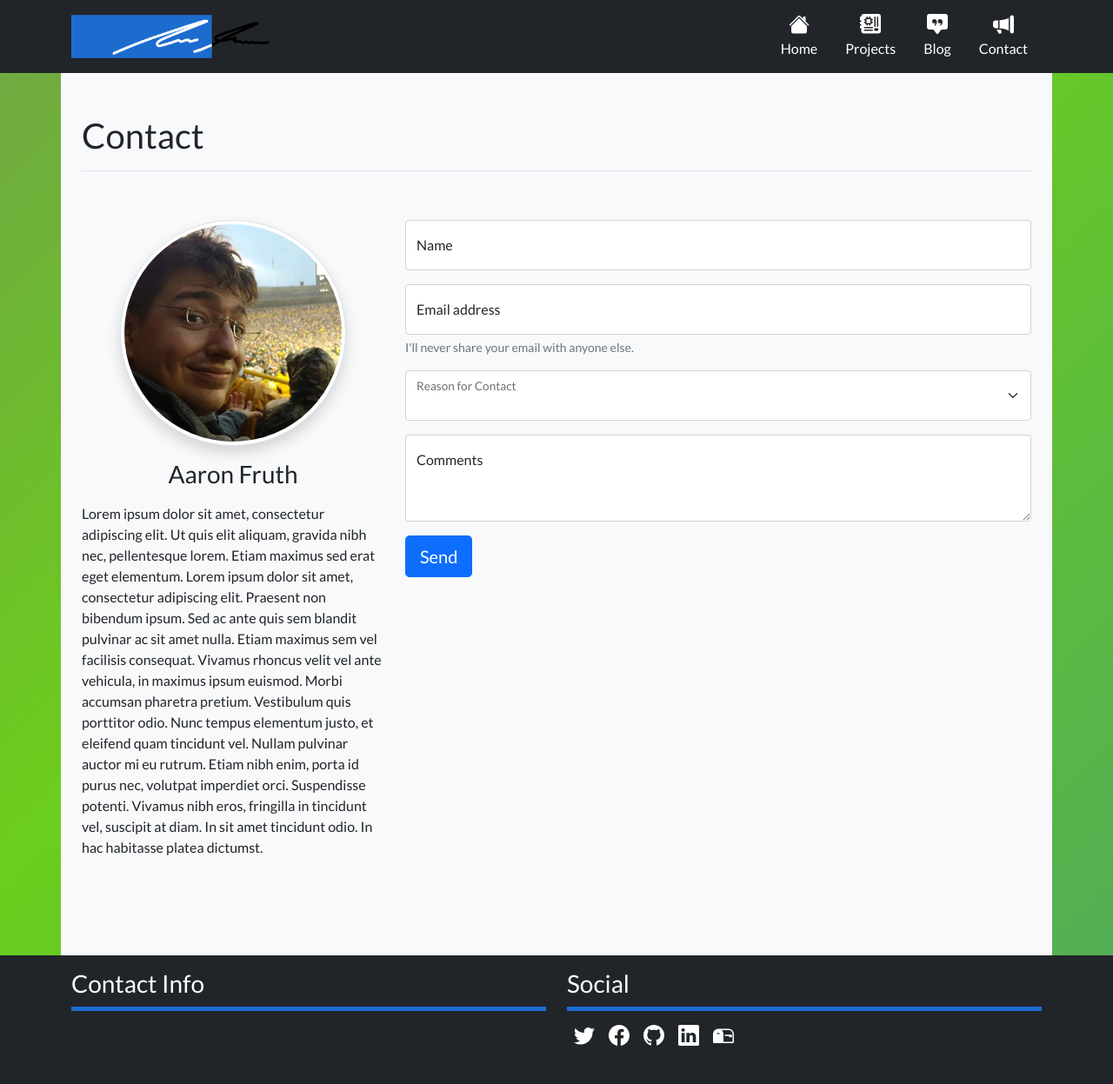
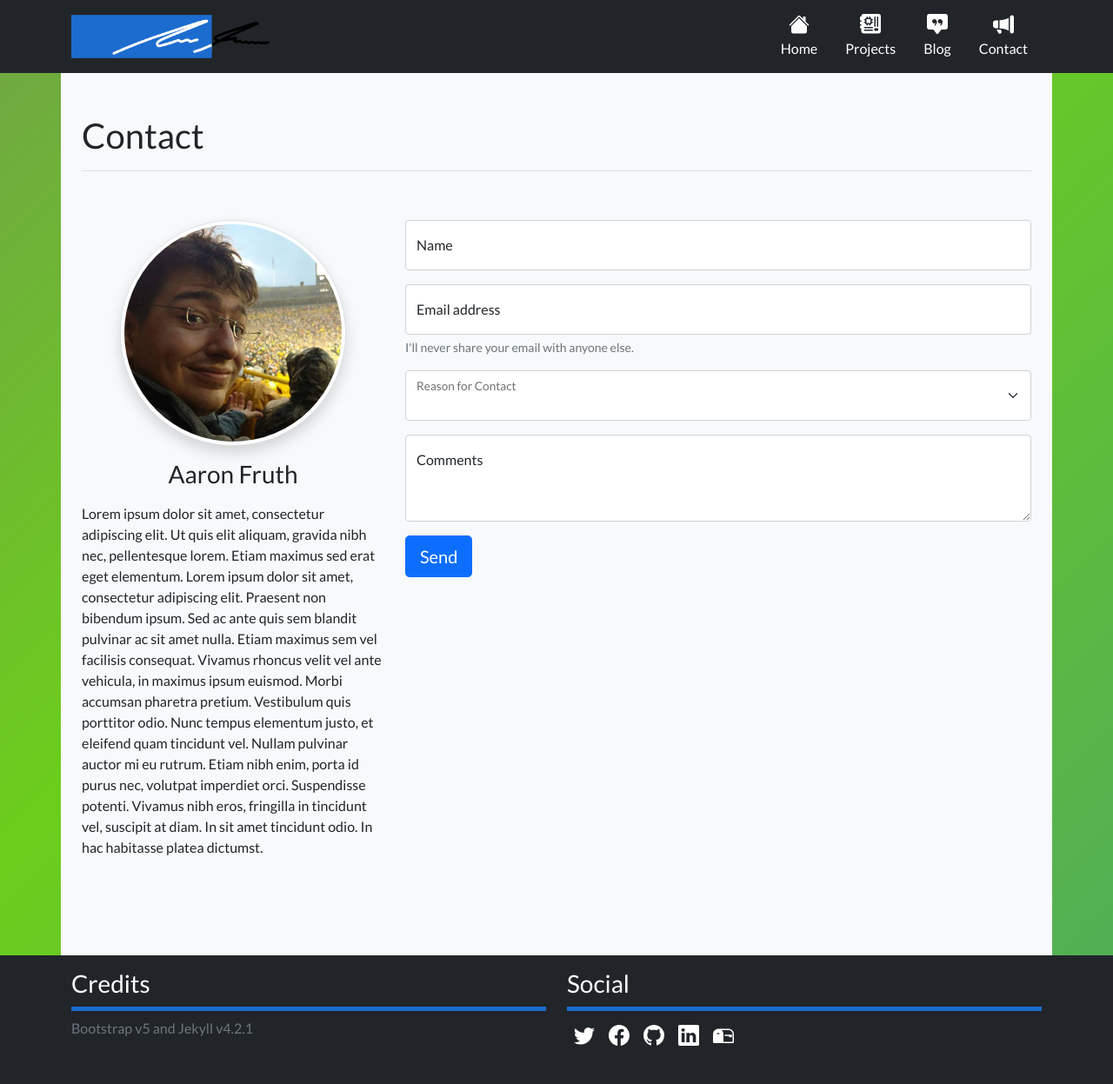
Before and after one commit to fruth/fruth.github.io, a Jekyll site: the page built from contact.html, in a window 1280 px wide. Shown: the whole page at 87% size. Built offline with Jekyll 4.4.1, drawn with Linux system fonts in a browser that asks for light colours; nearby versions of some CDN libraries.

Commit message:
Complete structural formatting for mobile

```diff
--- a/_includes/footer.html
+++ b/_includes/footer.html
@@ -3,9 +3,9 @@
     <div class="row">
 
       <div class="col-md-6">
-        <h3>Contact Info</h3>
-        <div class="row row-cols-1 row-cols-sm-2 row-cols-md-3 row-cols-lg-4 g-4">
-
+        <h3>Credits</h3>
+        <div class="row px-0 text-muted">
+          <p>Bootstrap v5 and Jekyll v4.2.1</p>
         </div>
       </div>
 
--- a/_layouts/blog.html
+++ b/_layouts/blog.html
@@ -7,7 +7,7 @@
 
     <div class="row g-4 py-5">
 
-      <div class="col-4">
+      <div class="col-lg-4">
         <h4 class="mb-3">Recent Posts</h4>
         <section>
           {% for post in site.posts %}
@@ -20,7 +20,7 @@
         </section>
       </div>
 
-      <section class="col-8">
+      <section class="col-lg-8">
 
         {{ content }}
 
--- a/contact.html
+++ b/contact.html
@@ -5,12 +5,12 @@
 <div class="container px-4 py-5" id="contact">
   <h1 class="pb-3 border-bottom">Contact</h1>
   <div class="row g-4 py-5">
-    <div class="col-4">
+    <div class="col-lg-4">
       <img src="/img/face.jpg" class="img-thumbnail shadow border d-block mx-auto" alt="...">
       <h3 class="text-center my-3">Aaron Fruth</h3>
       <p>Lorem ipsum dolor sit amet, consectetur adipiscing elit. Ut quis elit aliquam, gravida nibh nec, pellentesque lorem. Etiam maximus sed erat eget elementum. Lorem ipsum dolor sit amet, consectetur adipiscing elit. Praesent non bibendum ipsum. Sed ac ante quis sem blandit pulvinar ac sit amet nulla. Etiam maximus sem vel facilisis consequat. Vivamus rhoncus velit vel ante vehicula, in maximus ipsum euismod. Morbi accumsan pharetra pretium. Vestibulum quis porttitor odio. Nunc tempus elementum justo, et eleifend quam tincidunt vel. Nullam pulvinar auctor mi eu rutrum. Etiam nibh enim, porta id purus nec, volutpat imperdiet orci. Suspendisse potenti. Vivamus nibh eros, fringilla in tincidunt vel, suscipit at diam. In sit amet tincidunt odio. In hac habitasse platea dictumst. </p>
     </div>
-    <div class="col-8">
+    <div class="col-lg-8">
       {% include contact_form.html %}
     </div>
   </div>
```
